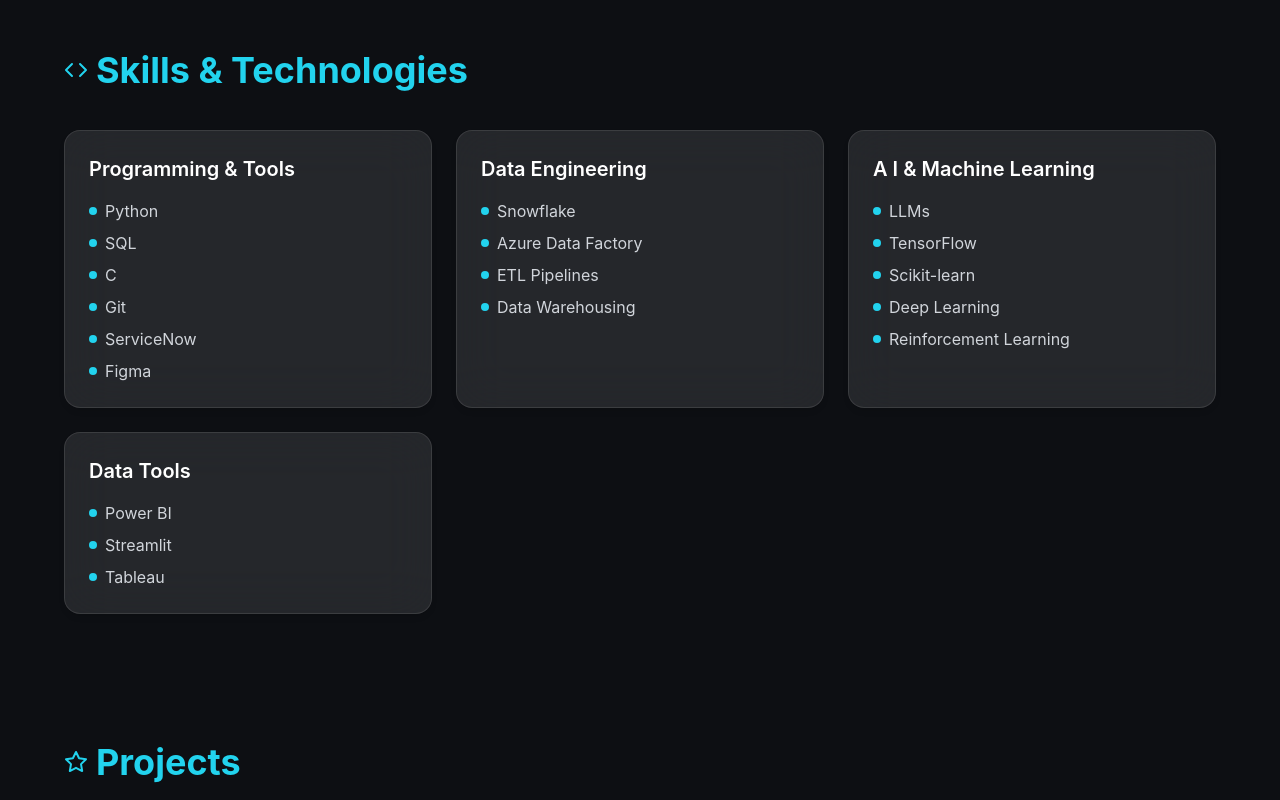
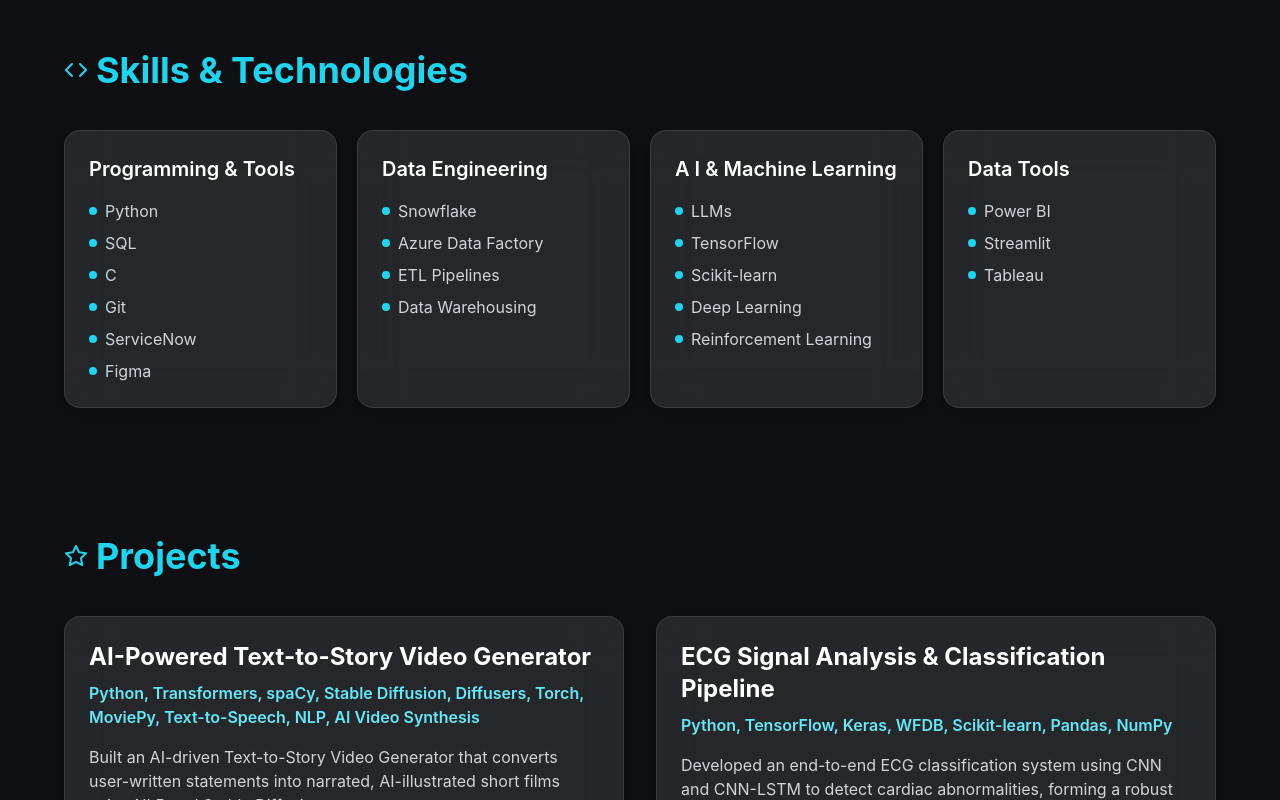
Before and after one commit to Rakshithbodakuntla/My_portfolio, a React (Vite) app: page / in a window 1280 px wide. Shown: the part 1340-2140 px from the top of the page. Built offline with nearby package versions, Linux system fonts and the light colour scheme.

Commit message:
Update App.jsx

```diff
--- a/src/App.jsx
+++ b/src/App.jsx
@@ -319,7 +319,7 @@ useEffect(() => {
             <Code /> Skills & Technologies
           </h2>
 
-          <div className="grid md:grid-cols-2 lg:grid-cols-3 gap-6">
+          <div className="grid md:grid-cols-1 lg:grid-cols-4 gap-5">
             {Object.entries(skills).map(([category, items]) => (
               <div key={category} className={card}>
                 <h3 className="text-xl font-semibold text-white mb-4 capitalize">{category.replace(/([A-Z])/g, ' $1')}</h3>
```
